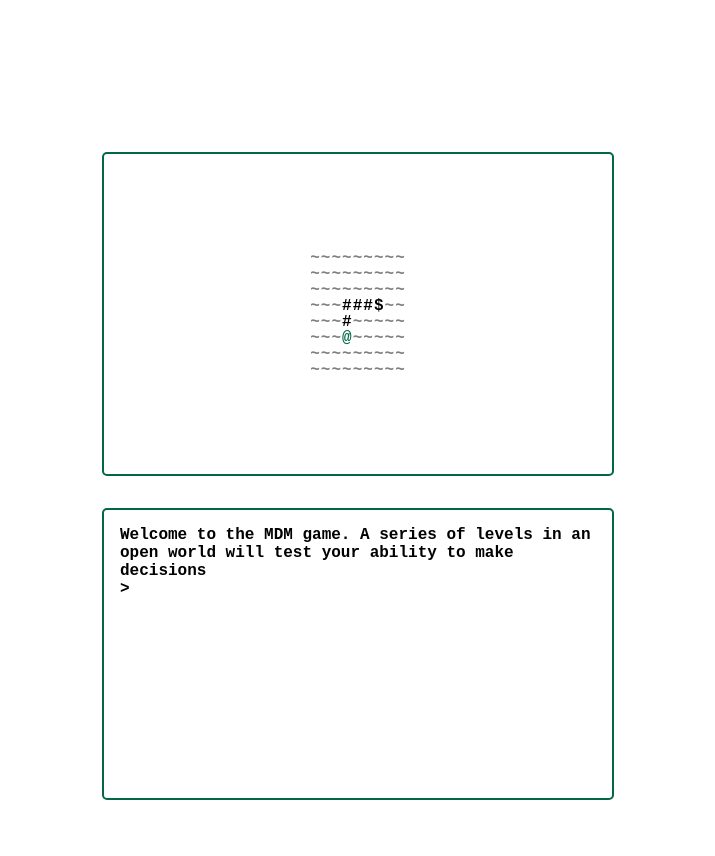
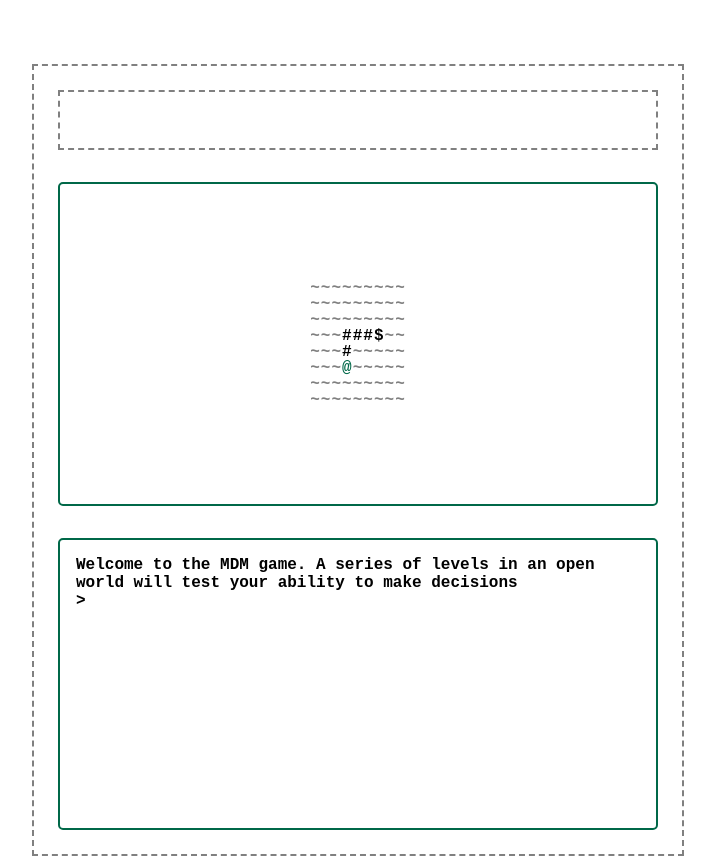
Before and after one commit to nicholasbern/making-business-decisions-game, a React (Create React App) app: page / in a window 1280 px wide. Shown: the whole page, without its empty margins (282-997 px from the left). Built offline with nearby package versions, Linux system fonts and the light colour scheme.

Commit message:
Patched an issue with the map/levels

```diff
--- a/src/app/app.module.css
+++ b/src/app/app.module.css
@@ -12,9 +12,10 @@
 
 .game {
     overflow: hidden;
-    width: 512px;
-    height: 778px;
+    width: 600px;
     background: rgb(255, 255, 255);
+    padding: 24px;
+    border: 2px dashed grey;
 }
 
 /* TODO: move to separate file */
@@ -23,6 +24,8 @@
     display: flex;
     align-items: center;
     height: 48px;
+
+    border: 2px dashed grey;
 }
 
 /* TODO: move to separate file */
@@ -36,7 +39,6 @@
 
 .badge {
     height: 48px;
-    /* width: 32px; */
 }
 
 /* TODO: move to separate file */
--- a/src/app/constants.tsx
+++ b/src/app/constants.tsx
@@ -74,10 +74,15 @@ const mapLevel5: PositionTile[] = [
     {position: [1, 9], tile: challengeTile},
 ];
 
+// TODO: fix this
+const mapLevel6: PositionTile[] = [
+    {position: [0, 9], tile: challengeTile},
+];
+
 
 
 // TODO: figure out a better way to do this
-const maps = [mapLevel1, mapLevel2, mapLevel3, mapLevel4];
+const maps = [mapLevel1, mapLevel2, mapLevel3, mapLevel4, mapLevel5, ];
 
 const MapVision = 3;
 
--- a/src/app/levels.ts
+++ b/src/app/levels.ts
@@ -195,7 +195,8 @@ Valid inputs include: \"1\" and \"2\"."
 
 const diversityLevelFunction2 = (input: string) => {
     if (input === "2") {
-        diversitytLevelState.activeFunction = errorLevelFunction; // TODO: this seems bad
+        // TODO: for some odd reason, the below function breaks the app
+        // diversitytLevelState.activeFunction = errorLevelFunction; // TODO: this seems bad
         return {
             completed: true,
             output:
```
